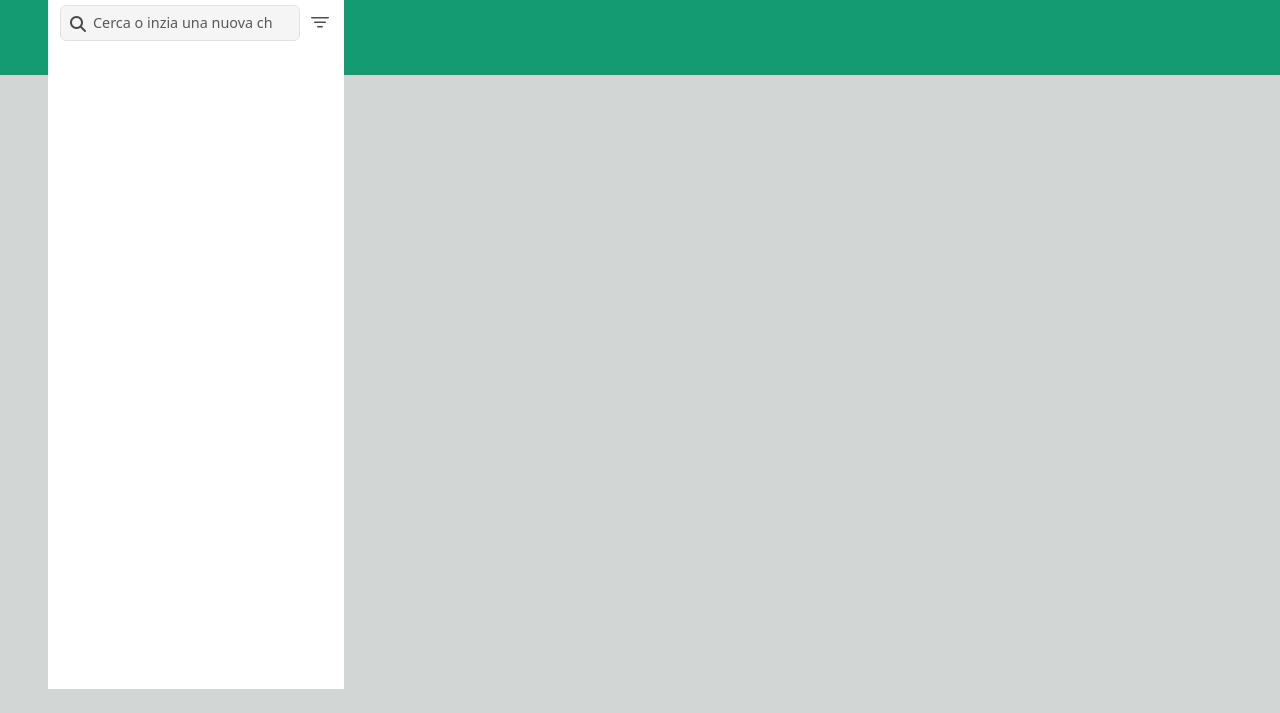
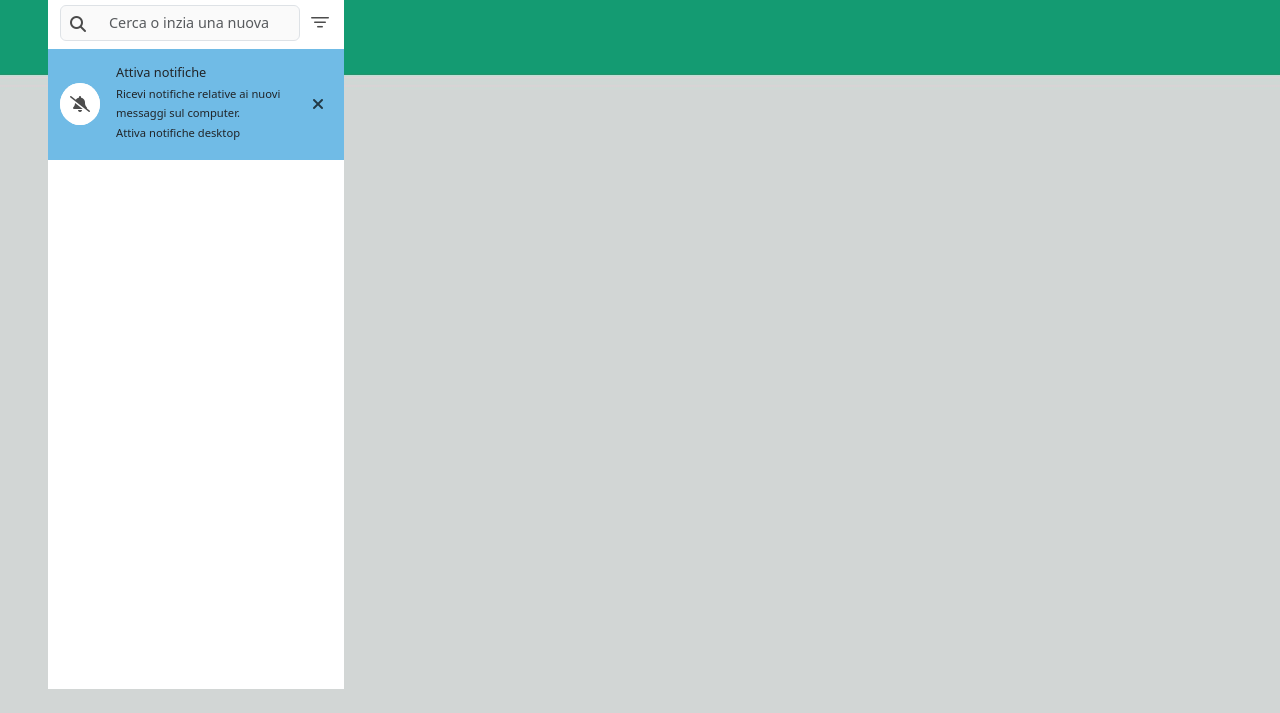
Before and after one commit to giamaf/vue-boolzapp, a plain HTML site: page index.html in a window 1280 px wide. Shown: the part 87-800 px from the top of the page. Drawn offline with nearby package versions, Linux system fonts and the light colour scheme.

Commit message:
added search + notifications alert sections

```diff
--- a/css/style.css
+++ b/css/style.css
@@ -4,12 +4,6 @@
     Padding: 0;
     Box-sizing: border-box;
 }
-
-/* # Utils */
-.bg-color-grey {
-    background-color: whitesmoke;
-}
-
 
 /* # Generics */
 img {
@@ -24,6 +18,15 @@ ul {
 
 i {
     color: rgba(0, 0, 0, 0.7);
+}
+
+/* # Utils */
+.bg-color-grey {
+    background-color: rgb(250, 250, 250);
+}
+
+.bg-color-azure {
+    background-color: rgb(112, 187, 230);
 }
 
 /* Body & Main */
@@ -45,7 +48,6 @@ main {
 .main-left nav,
 .main-right nav {
     height: 60px;
-    background-color: whitesmoke;
 }
 
 /* * --------------------------------------
@@ -62,13 +64,7 @@ main {
     height: 30px;
 }
 
-
 /* * Search section */
-section.search {
-    display: flex;
-    align-items: center;
-}
-
 .form-search {
     position: relative;
     flex-grow: 1;
@@ -81,12 +77,25 @@ section.search {
 }
 
 .form-search input {
-    padding-left: 2rem;
+    padding-left: 3rem;
     font-size: 0.9rem;
 }
 
 .bi.bi-filter {
     font-size: 1.5rem;
+}
+
+/* * Notifications alert section */
+.notifications-bell {
+    background-color: white;
+    border: 10px solid white;
+    border-radius: 50%;
+}
+
+.notifications-alert .center h6,
+p {
+    font-size: 0.8rem;
+    margin-bottom: 0.2rem;
 }
 
 /***** EFFECTS *****/
--- a/index.html
+++ b/index.html
@@ -41,7 +41,7 @@
                 <div class="main-left col-3">
 
                     <!-- Navbar -->
-                    <nav class="navbar px-3">
+                    <nav class="navbar px-3 bg-color-grey">
                         <div class="nav-left">
                             <img src="img/avatar_io.jpg" class="rounded-circle" alt="my-avatar">
                         </div>
@@ -72,24 +72,40 @@
                     <div class="container">
 
                         <!-- Search section -->
-                        <section class="search my-2">
+                        <section class="search d-flex align-items-center my-2">
                             <form class="form-search me-2" role="search">
                                 <i class="fa-solid fa-magnifying-glass"></i>
                                 <input class="bg-color-grey form-control" type="search"
-                                    placeholder="Cerca o inzia una nuova chat" aria-label="Search">
+                                    placeholder="Cerca o inzia una nuova chat">
                             </form>
                             <a href="#"><i class="bi bi-filter"></i></a>
                         </section>
+                    </div>
 
+                    <!-- Notifications alert section -->
+                    <section class="notifications-alert py-3 bg-color-azure pe-2">
+                        <div class="container d-flex align-items-center justify-content-between gap-3">
+                            <div class="left">
+                                <a class="notifications-bell" href="#"><i class="fa-solid fa-bell-slash"></i></a>
+                            </div>
+                            <div class="center">
+                                <h6>Attiva notifiche</h6>
+                                <p><small>Ricevi notifiche relative ai nuovi messaggi sul
+                                        computer.</small>
+                                </p>
+                                <h6><small>Attiva notifiche desktop</small></h6>
+                            </div>
+                            <div class="right">
+                                <a href="#"><i class="fa-solid fa-xmark"></i></a>
+                            </div>
+                        </div>
+                    </section>
 
-
-
-                    </div>
                 </div>
 
                 <!-- Main Right-->
                 <div class="main-right col-9">
-                    <nav></nav>
+                    <nav class="bg-color-grey"></nav>
                 </div>
 
             </main>
```
